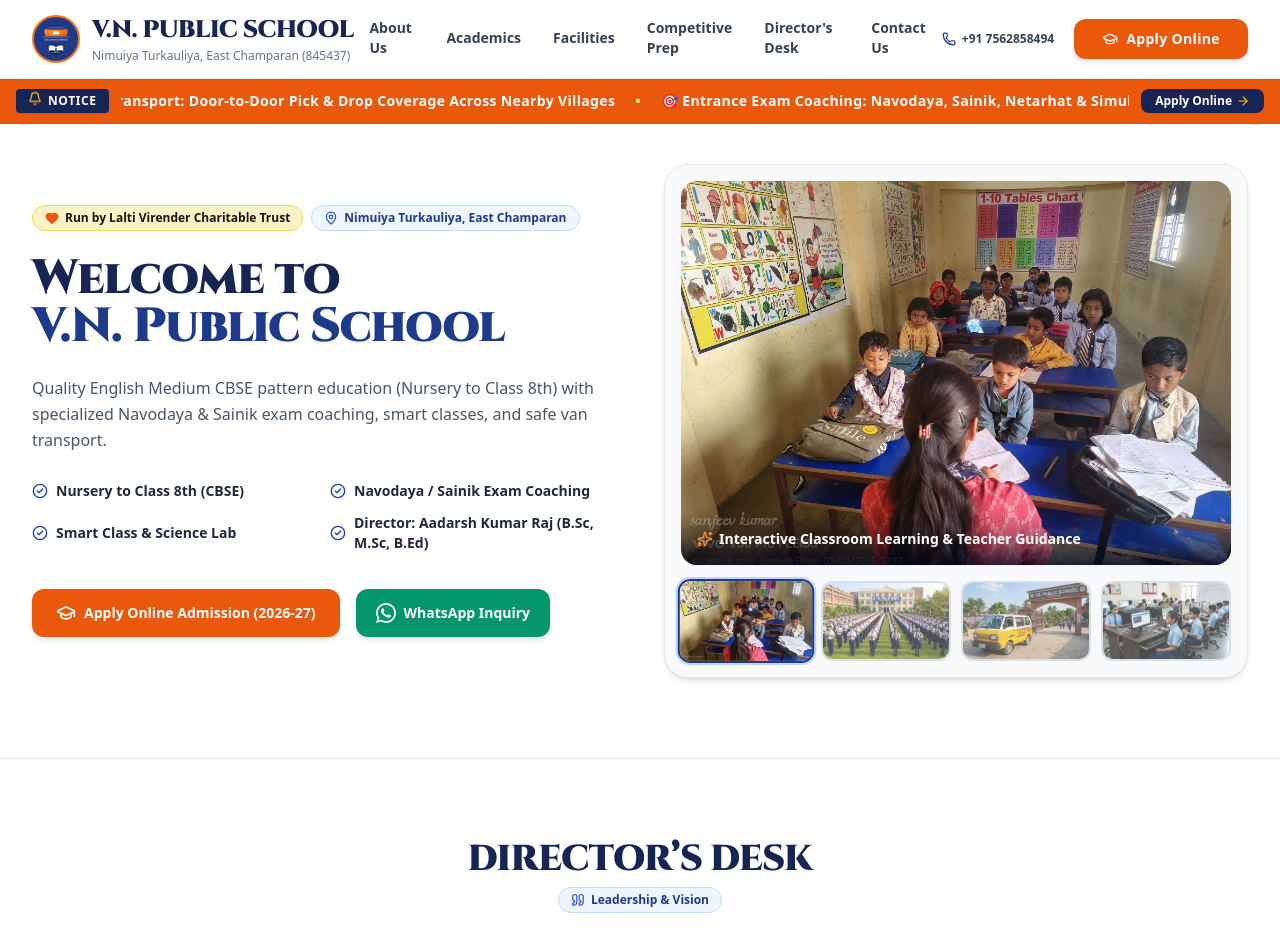
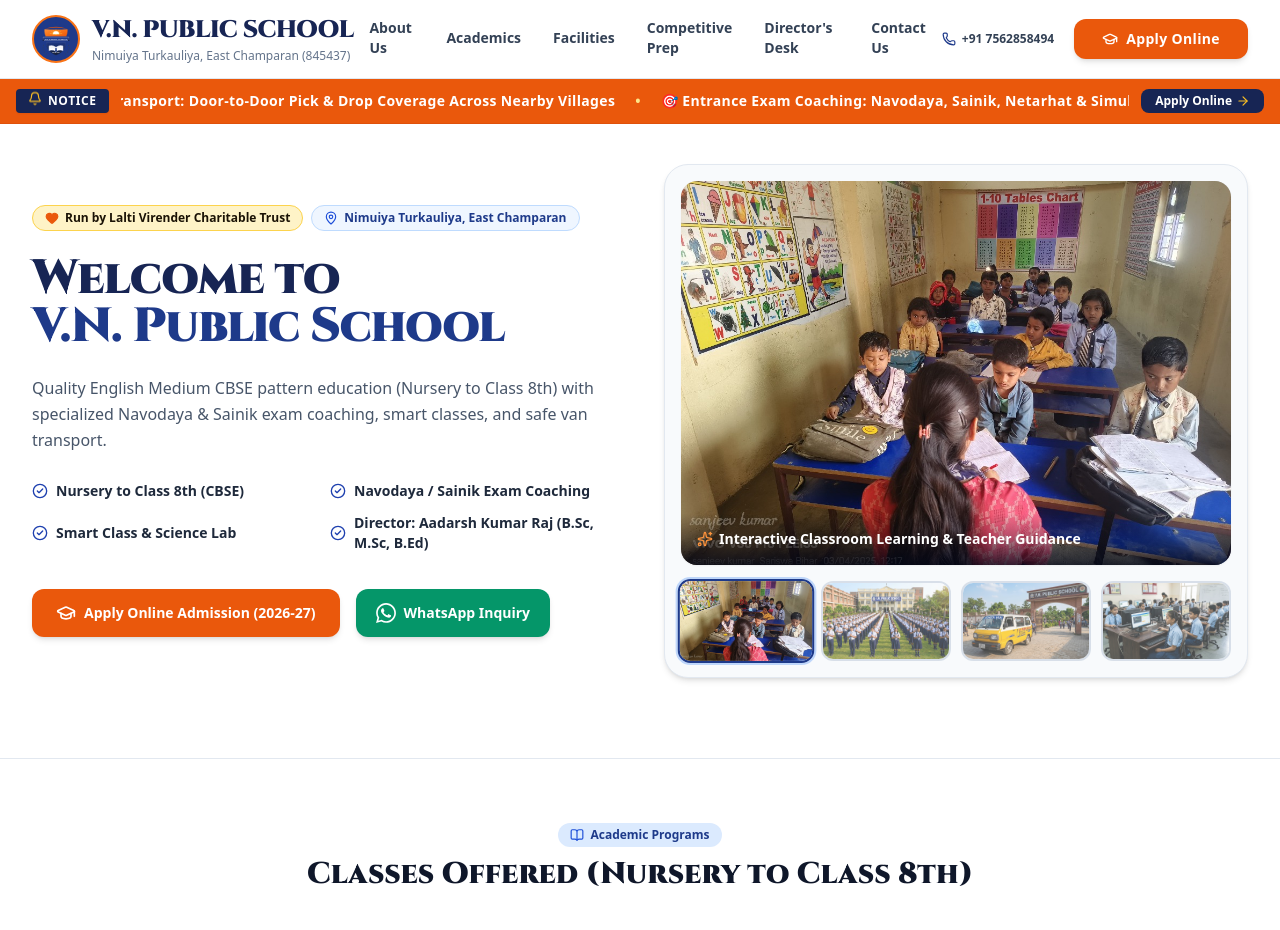
Before and after one commit to EngineerShubham25/V-N-Public-School, a React (Vite) app: page / in a window 1280 px wide. Shown: the top 930 px of the page. Built offline with nearby package versions, Linux system fonts and the light colour scheme; the HTML template or start-up script is replaced by a standard one.

Commit message:
Reorder page sections: Hero -> Academics -> Facilities -> Director Message -> Contact -> Footer

```diff
--- a/src/App.jsx
+++ b/src/App.jsx
@@ -33,10 +33,7 @@
         onOpenAdmission={handleOpenAdmission}
       />
 
-      {/* Director's Desk */}
-      <DirectorMessage />
-
-      {/* Academics (Nursery to Class 8th) */}
+      {/* Academics (Classes Offered Nursery to Class 8th) */}
       <Academics
         onOpenAdmission={handleOpenAdmission}
       />
@@ -45,6 +42,9 @@
       <Facilities
         onOpenAdmission={handleOpenAdmission}
       />
+
+      {/* Director's Desk */}
+      <DirectorMessage />
 
       {/* Contact & WhatsApp Inquiry */}
       <Contact />
```
